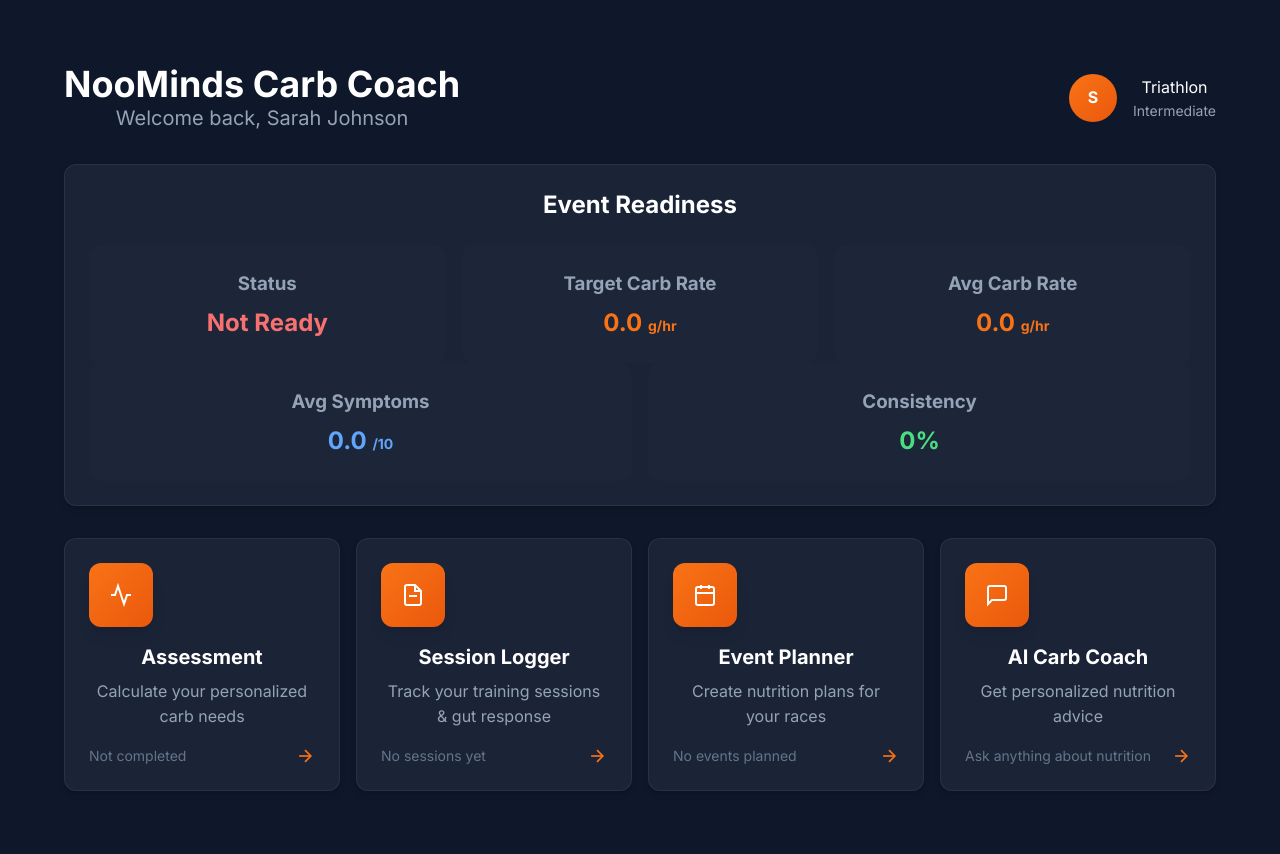
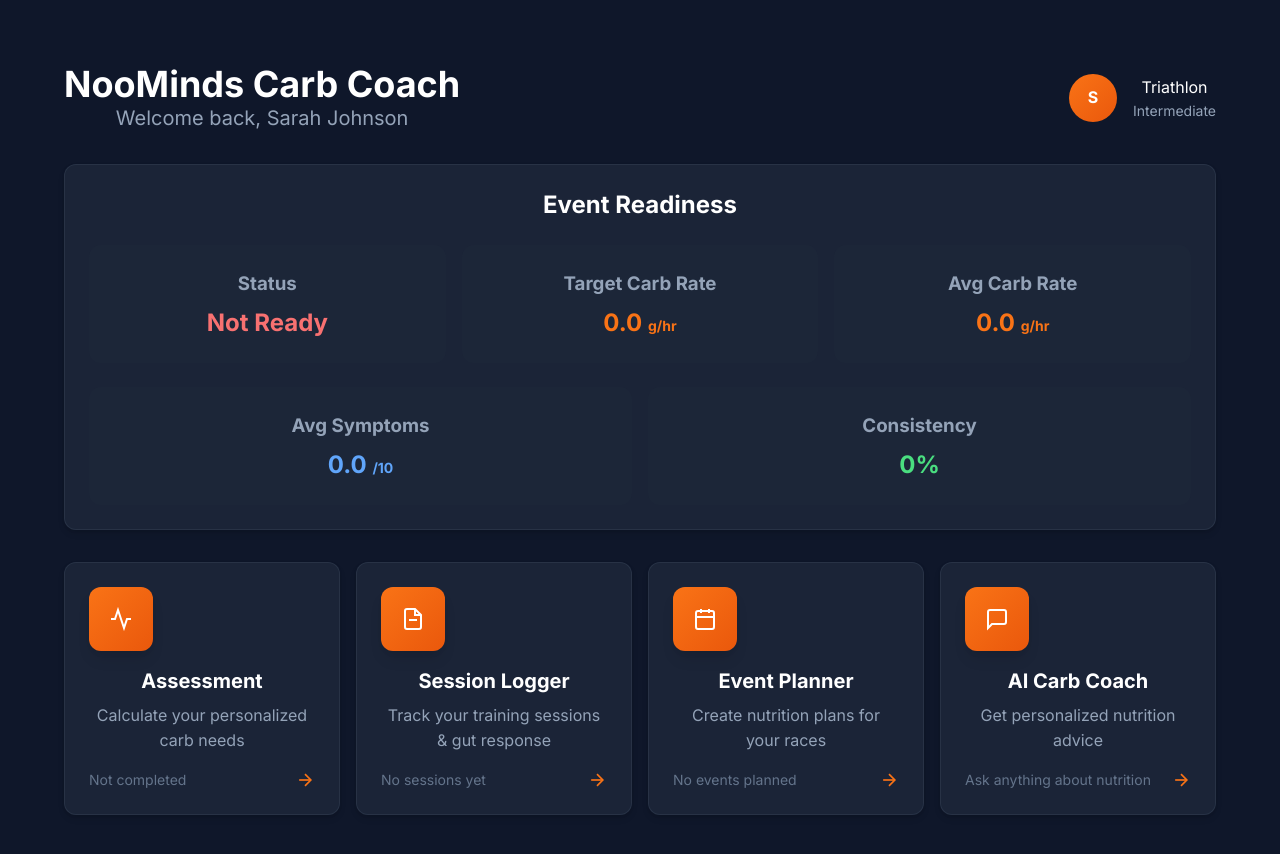
Before and after one commit to NooMinds/noominds-carb-coach, a React (Vite) app: page / in a window 1280 px wide. Shown: the top 854 px of the page. Built offline with nearby package versions, Linux system fonts and the light colour scheme.

Commit message:
Update index.css

```diff
--- a/src/index.css
+++ b/src/index.css
@@ -247,6 +247,14 @@ input[type="range"]::-moz-range-thumb {
 
 .mt-4 {
   margin-top: 1rem;
+}
+
+.mt-6 {
+  margin-top: 1.5rem;
+}
+
+.mt-8 {
+  margin-top: 2rem;
 }
 
 .mr-3, .mr-4 {
```
